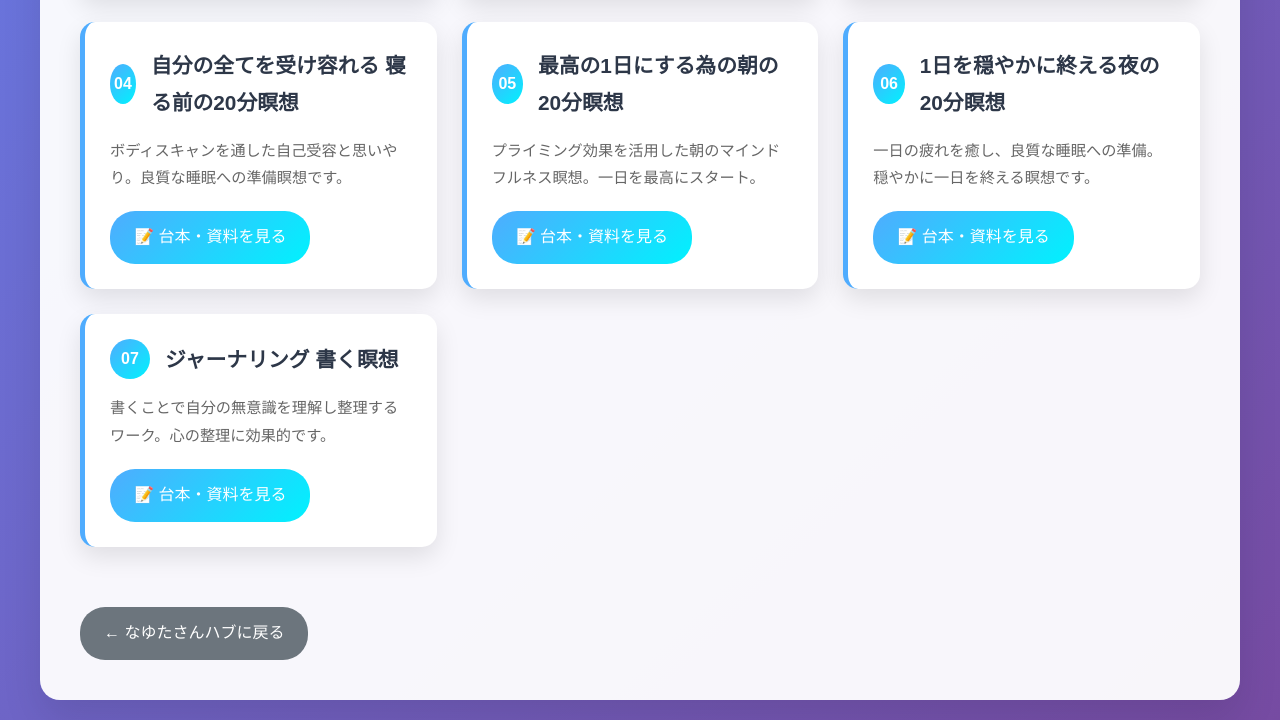
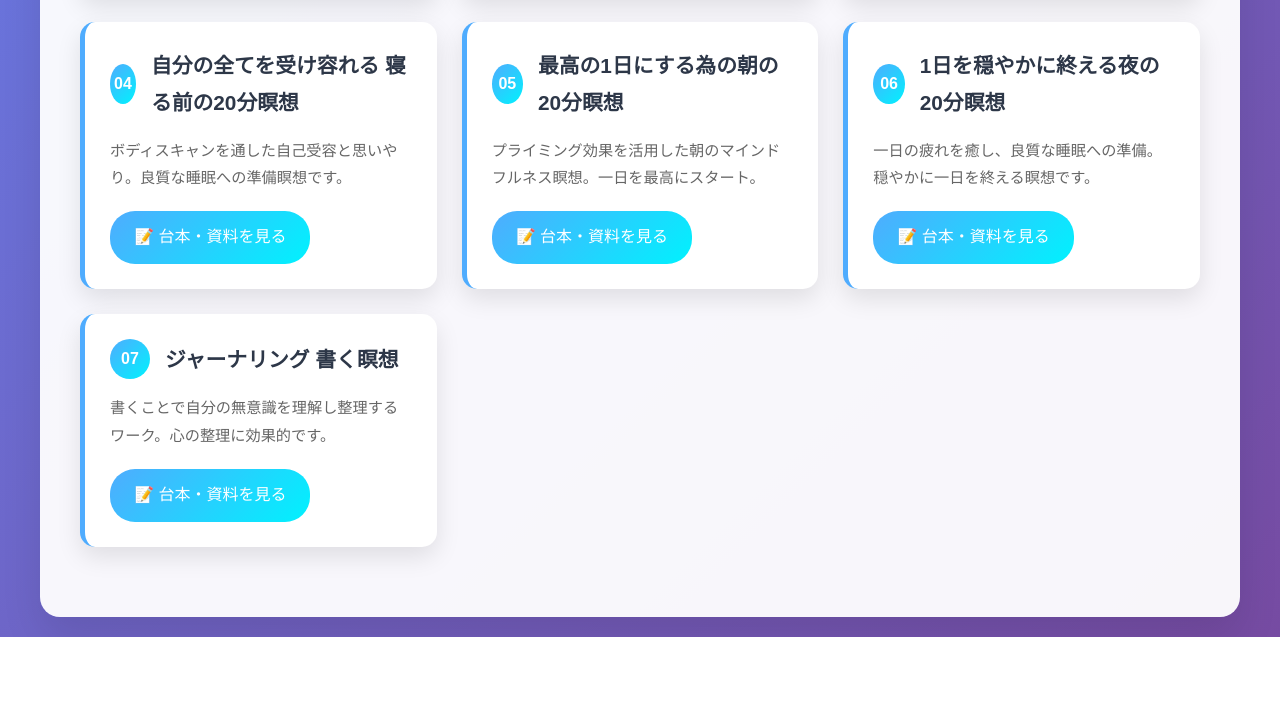
Before and after one commit to Ayaney03/nayuta-index, a plain HTML site: page 天郷事業/01_瞑想事業/瞑想YouTube/medi-daihon.html in a window 1280 px wide. Shown: the part 527-1247 px from the top of the page. After the commit the page ends 1164 px from the top, so only its background shows below. Drawn offline with Linux system fonts and the light colour scheme.

Commit message:
Remove: medi-daihon.htmlから天郷事業への戻るボタンを削除 - 外部共有用に調整

```diff
--- a/天郷事業/01_瞑想事業/瞑想YouTube/medi-daihon.html
+++ b/天郷事業/01_瞑想事業/瞑想YouTube/medi-daihon.html
@@ -119,22 +119,6 @@
             box-shadow: 0 5px 15px rgba(79, 172, 254, 0.4);
         }
 
-        .back-link {
-            display: inline-block;
-            margin-top: 30px;
-            padding: 12px 24px;
-            background: #6c757d;
-            color: white;
-            text-decoration: none;
-            border-radius: 25px;
-            font-weight: 500;
-            transition: all 0.3s ease;
-        }
-
-        .back-link:hover {
-            background: #5a6268;
-            transform: translateY(-2px);
-        }
 
         @media (max-width: 768px) {
             .header h1 {
@@ -237,8 +221,6 @@
                     <a href="meditation_07.html" class="video-link">📝 台本・資料を見る</a>
                 </div>
             </div>
-
-            <a href="../../nayuta-index.html" class="back-link">← なゆたさんハブに戻る</a>
         </div>
     </div>
 </body>
```
